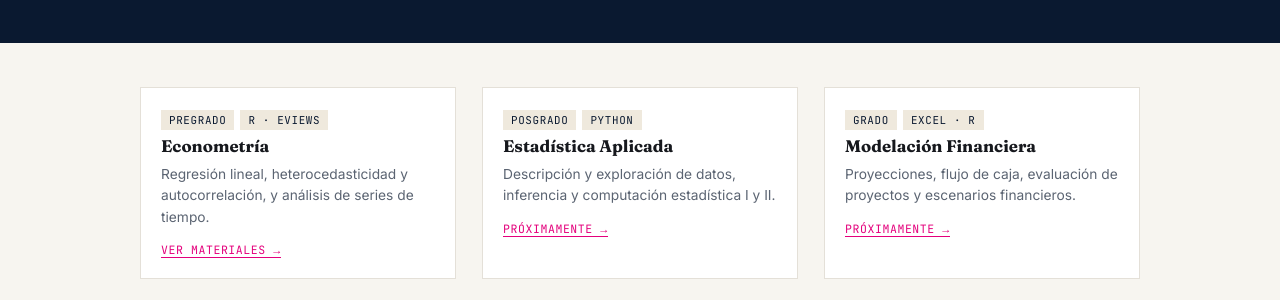
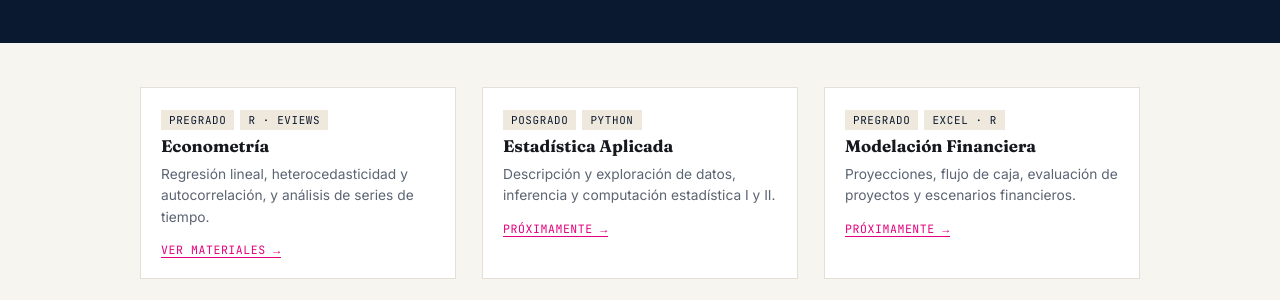
Before and after one commit to LFernandoEscobarC/LFernandoEscobarC.github.io, a Jekyll site: the page built from docencia.md, in a window 1280 px wide. Shown: the part 207-507 px from the top of the page. Built offline with Jekyll 4.4.1, drawn with Linux system fonts in a browser that asks for light colours.

Commit message:
Update docencia.md

```diff
--- a/docencia.md
+++ b/docencia.md
@@ -26,7 +26,7 @@ permalink: /docencia/
       <a class="link" href="#">Próximamente →</a>
     </div>
     <div class="card">
-      <span class="tag">Grado</span><span class="tag">Excel · R</span>
+      <span class="tag">Pregrado</span><span class="tag">Excel · R</span>
       <h4>Modelación Financiera</h4>
       <p>Proyecciones, flujo de caja, evaluación de proyectos y escenarios financieros.</p>
       <a class="link" href="#">Próximamente →</a>
```
